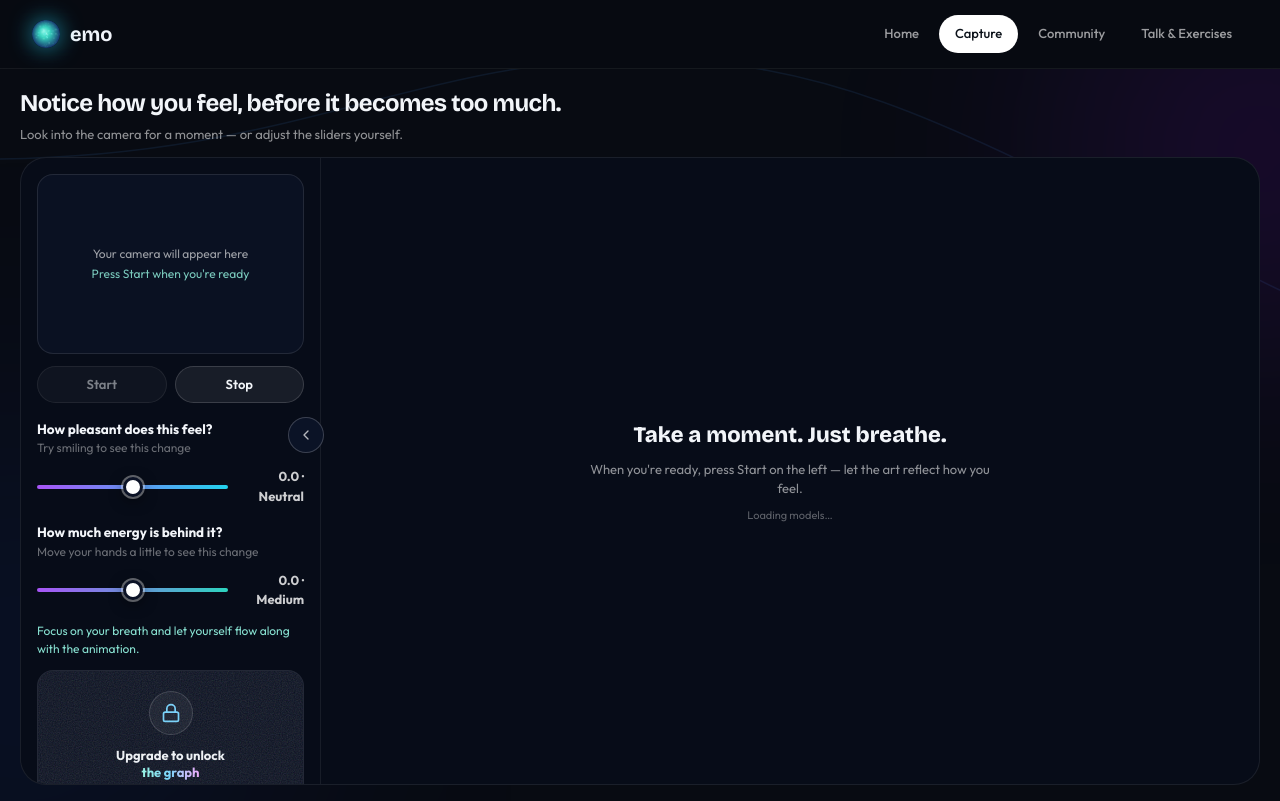
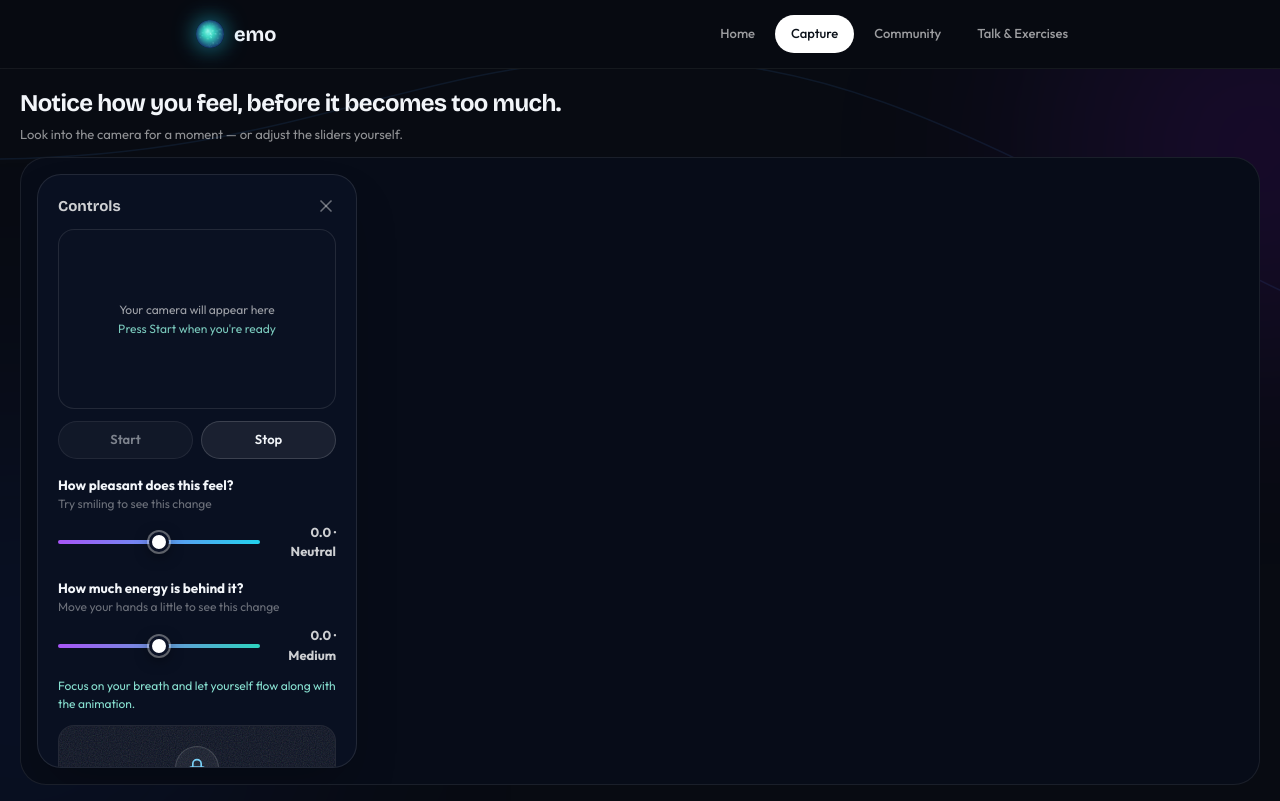
Before and after one commit to ketarora/EMO, a Next.js app: page /capture in a window 1280 px wide. Built offline with nearby package versions, Linux system fonts and the light colour scheme.

Commit message:
Revert nav/community/talk widths & restore done options

```diff
--- a/app/capture/page.tsx
+++ b/app/capture/page.tsx
@@ -3,7 +3,7 @@
 import { useCallback, useEffect, useRef, useState } from "react";
 import Script from "next/script";
 import { AnimatePresence, motion } from "framer-motion";
-import { ChevronLeft, ChevronRight, Lock } from "lucide-react";
+import { ChevronRight, Lock, X } from "lucide-react";
 import Link from "next/link";
 import { EmoEngine } from "./EmoEngine";
 import prompts from "@/lib/emotion-prompts.json";
@@ -517,10 +517,16 @@
           Look into the camera for a moment — or adjust the sliders yourself.
         </p>
 
-        <div className={`mt-3 flex-1 overflow-hidden rounded-[26px] border border-white/[0.08] bg-[#070c18] ${done ? "flex flex-col" : "grid"}`} style={!done ? { gridTemplateColumns: panelOpen ? "300px 1fr" : "0px 1fr" } : undefined}>
+        <div className="relative mt-3 flex-1 overflow-hidden rounded-[26px] border border-white/[0.08] bg-[#070c18]">
           <AnimatePresence initial={false}>
             {!done && panelOpen && (
-              <motion.aside key="panel" initial={{ opacity: 0, x: -18 }} animate={{ opacity: 1, x: 0 }} exit={{ opacity: 0, x: -24 }} transition={{ duration: 0.3, ease: "easeOut" }} className="overflow-y-auto border-r border-white/[0.07] p-4">
+              <motion.aside key="panel" initial={{ opacity: 0, x: -24 }} animate={{ opacity: 1, x: 0 }} exit={{ opacity: 0, x: -24 }} transition={{ duration: 0.3, ease: "easeOut" }} className="absolute bottom-4 left-4 top-4 z-20 w-[320px] overflow-y-auto rounded-[24px] border border-white/10 bg-[#0a1122]/95 p-5 shadow-2xl backdrop-blur-xl">
+                <div className="mb-3 flex items-center justify-between">
+                  <h2 className="text-[15px] font-bold text-white/80">Controls</h2>
+                  <button onClick={() => setPanelOpen(false)} aria-label="Close panel" className="text-white/40 transition hover:text-white">
+                    <X className="h-5 w-5" />
+                  </button>
+                </div>
                 <div className="relative flex h-[180px] items-center justify-center overflow-hidden rounded-2xl border border-white/10 bg-[#0a1122]">
                   <video ref={videoRef} muted playsInline className="absolute inset-0 h-full w-full object-cover" />
                   <canvas ref={overlayRef} className="absolute inset-0 h-full w-full" />
@@ -606,10 +612,10 @@
                   </p>
                   <div className="mt-5 flex flex-wrap items-center justify-center gap-3">
                     <Link href="/talk-exercises" onClick={() => handleSave()} className="rounded-full bg-gradient-to-r from-teal-300 to-blue-500 px-6 py-3 text-[14px] font-bold text-black shadow-[0_10px_40px_-10px_rgba(45,212,191,0.7)] transition hover:opacity-90">
-                      Talk with EMO
+                      Done! let&apos;s talk with EMO
                     </Link>
                     <Link href="/community" onClick={() => handleSave()} className="rounded-full border border-white/10 bg-black/50 px-6 py-3 text-[14px] font-semibold text-white/80 backdrop-blur transition hover:bg-white/10">
-                      See Community
+                      Proceed
                     </Link>
                     <button onClick={handleShareReport} className="rounded-full border border-teal-300/40 bg-teal-400/10 px-6 py-3 text-[14px] font-bold text-teal-200 backdrop-blur transition hover:bg-teal-400/20">
                       Share Report Card
@@ -621,18 +627,14 @@
             </AnimatePresence>
           </div>
 
-          {/* Sidebar toggle — placed OUTSIDE overflow container so it's always visible */}
-          {!done && (
+          {/* Sidebar toggle — ONLY shown when panel is closed */}
+          {!done && !panelOpen && (
             <button
-              onClick={() => setPanelOpen((p) => !p)}
-              className={`absolute top-1/2 z-30 -translate-y-1/2 flex items-center justify-center rounded-full backdrop-blur-md transition-all ${
-                panelOpen
-                  ? "left-[288px] h-9 w-9 border border-white/20 bg-[#0d1429]/90 text-white/70 hover:bg-white/15"
-                  : "left-4 h-12 w-12 border-2 border-teal-300/60 bg-[#0d1429]/95 text-teal-200 shadow-[0_0_24px_rgba(34,211,238,0.4)] hover:bg-teal-400/20"
-              }`}
-              aria-label="Toggle panel"
+              onClick={() => setPanelOpen(true)}
+              className="absolute left-6 top-6 z-30 flex h-11 w-11 items-center justify-center rounded-full border-2 border-teal-300/50 bg-[#0d1429]/95 text-teal-200 shadow-[0_0_24px_rgba(34,211,238,0.4)] backdrop-blur transition-all hover:bg-teal-400/20 animate-pulse"
+              aria-label="Open panel"
             >
-              {panelOpen ? <ChevronLeft className="h-4 w-4" /> : <ChevronRight className="h-6 w-6" />}
+              <ChevronRight className="h-6 w-6" />
             </button>
           )}
         </div>
--- a/app/community/page.tsx
+++ b/app/community/page.tsx
@@ -122,7 +122,7 @@
         <div className="absolute -left-48 bottom-[-60px] h-[420px] w-[420px] rounded-full bg-blue-700/12 blur-[140px]" />
       </div>
 
-      <div className="relative min-h-[calc(100vh-68px)] px-6 pb-6 pt-6">
+      <div className="relative mx-auto max-w-[928px] px-5 pb-20 pt-8">
         <motion.h1 initial={{ opacity: 0, y: 14 }} animate={{ opacity: 1, y: 0 }} transition={{ duration: 0.6, ease }} className="text-[28px] font-bold tracking-tight">
           Others feeling this right now.
         </motion.h1>
--- a/app/components/Nav.tsx
+++ b/app/components/Nav.tsx
@@ -15,7 +15,7 @@
   const pathname = usePathname();
   return (
     <header className="sticky top-0 z-50 border-b border-white/[0.06] bg-[#080B12]/70 backdrop-blur-md">
-      <div className="flex h-[68px] items-center justify-between px-8">
+      <div className="mx-auto flex h-[68px] max-w-[928px] items-center justify-between px-5">
         <Link href="/" className="flex items-center gap-2.5 transition-opacity hover:opacity-85">
           <span className="relative inline-flex h-7 w-7 items-center justify-center overflow-hidden rounded-full shadow-[0_0_22px_rgba(34,211,238,0.65)]">
             <Image src="/figma-home/v21_5778.png" alt="emo logo" fill className="object-cover" />
--- a/app/talk-exercises/page.tsx
+++ b/app/talk-exercises/page.tsx
@@ -115,7 +115,7 @@
         <div className="absolute -left-48 bottom-[-60px] h-[420px] w-[420px] rounded-full bg-blue-700/12 blur-[140px]" />
       </div>
 
-      <div className="relative px-6 pb-10 pt-6">
+      <div className="relative mx-auto max-w-[928px] px-5 pb-20 pt-8">
         <motion.h1 initial={{ opacity: 0, y: 14 }} animate={{ opacity: 1, y: 0 }} transition={{ duration: 0.6, ease }} className="text-[28px] font-bold tracking-tight">
           What would help right now?
         </motion.h1>
```
